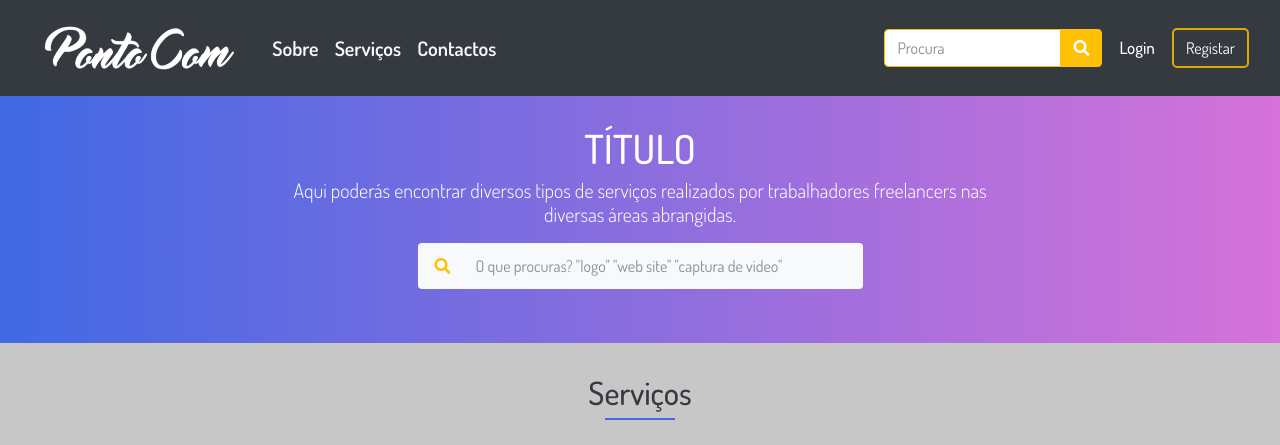
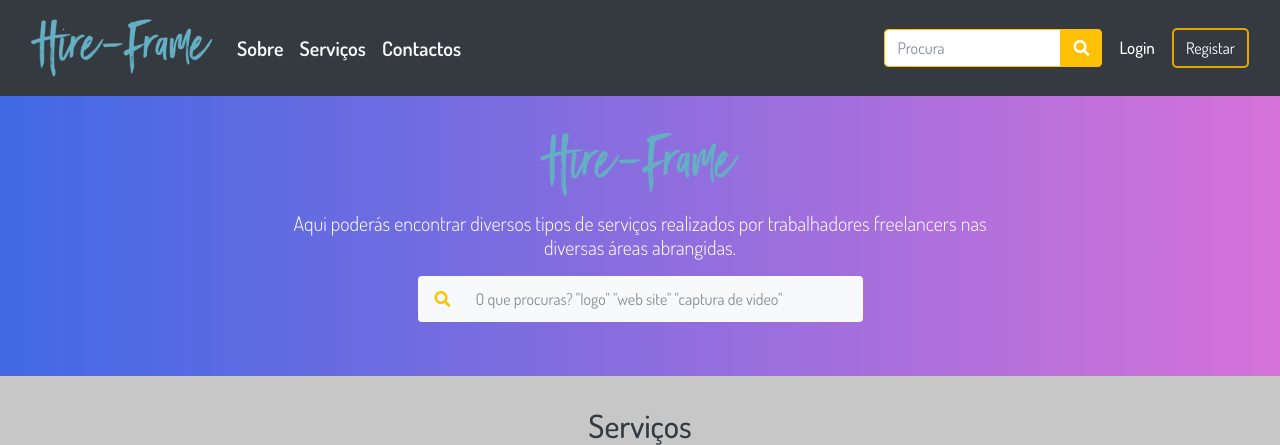
Before and after one commit to RHenriques93/P2, a PHP site: page /projetofinal/ in a window 1280 px wide. Shown: the top 445 px of the page. Run offline with PHP 8.4, Linux system fonts and the light colour scheme; data comes from the database, SQL or seed files in the repository.

Commit message:
25/12 - 19:16

```diff
--- a/inc/main.inc.php
+++ b/inc/main.inc.php
@@ -3,7 +3,7 @@
         <div class="container">
         <div class="row justify-content-center">
             <div class="col-8 text-center">
-                <h1 class="text-uppercase">Título</h1>
+                <h1 class="text-uppercase"><img width="200px" src="img/hire-frame.png"></h1>
                 <p class="lead">Aqui poderás encontrar diversos tipos de serviços realizados por trabalhadores freelancers
             nas diversas áreas abrangidas.</p>
             </div>
--- a/inc/menu.inc.php
+++ b/inc/menu.inc.php
@@ -6,7 +6,7 @@ session_start();
         <header class="menu-font-20">
             <nav class="navbar navbar-expand-lg navbar-dark">
                 <a href="index.php" class="navbar-brand">
-                    <img src="img/logo.png" height="70" class="d-inline-block align-top <?php if (isset($_GET["op"])) if ($_GET["op"] == 0) echo "active";?>">
+                    <img src="img/hire-frame.png" height="70" class="d-inline-block align-top <?php if (isset($_GET["op"])) if ($_GET["op"] == 0) echo "active";?>">
                 </a>
                 <button class="navbar-toggler" type="button" data-toggle="collapse" data-target="#menu" aria-controls="menu"
                 aria-expanded="false" aria-label="Menu Colapso">
```
Also changed, not shown: img/hire-frame.png (added).
